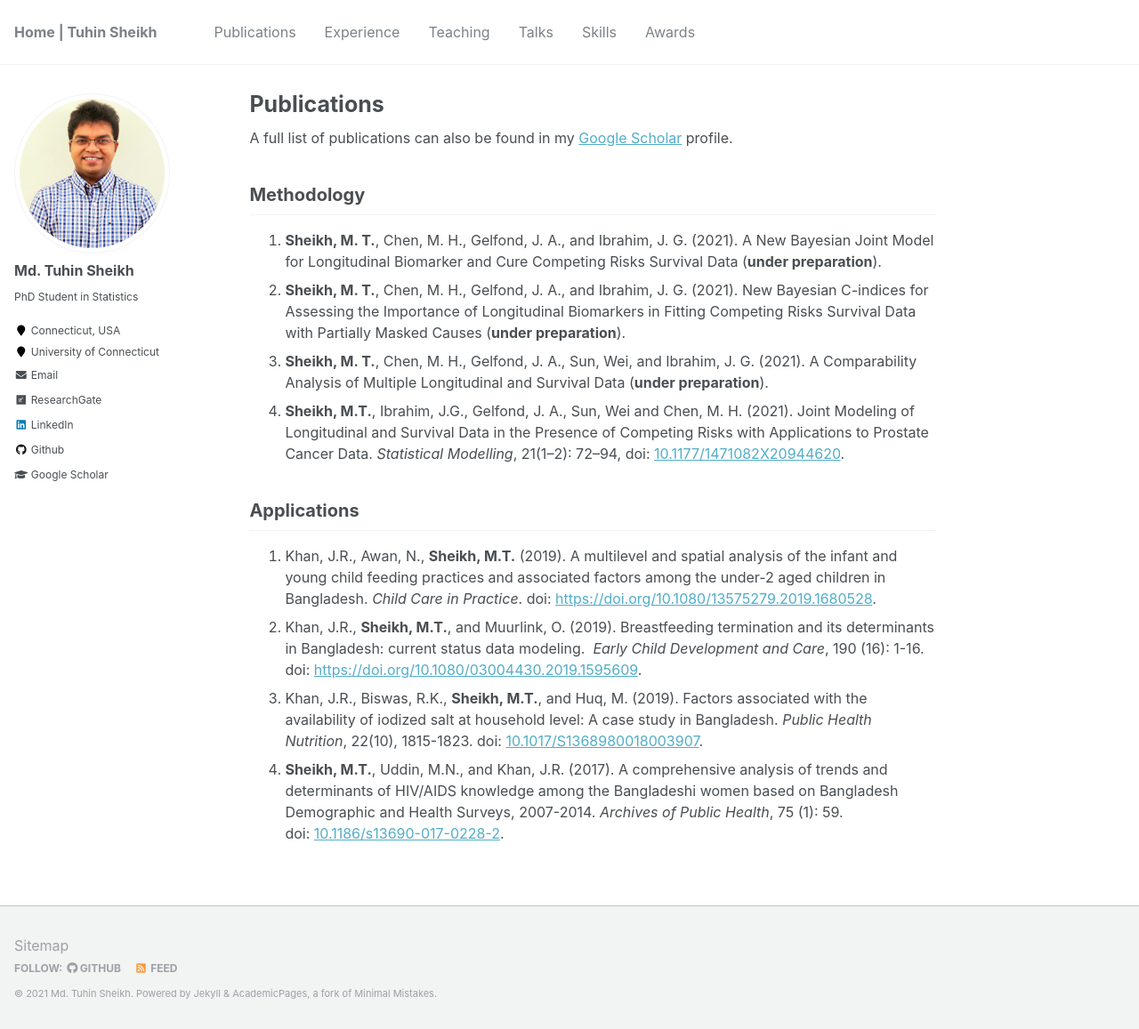
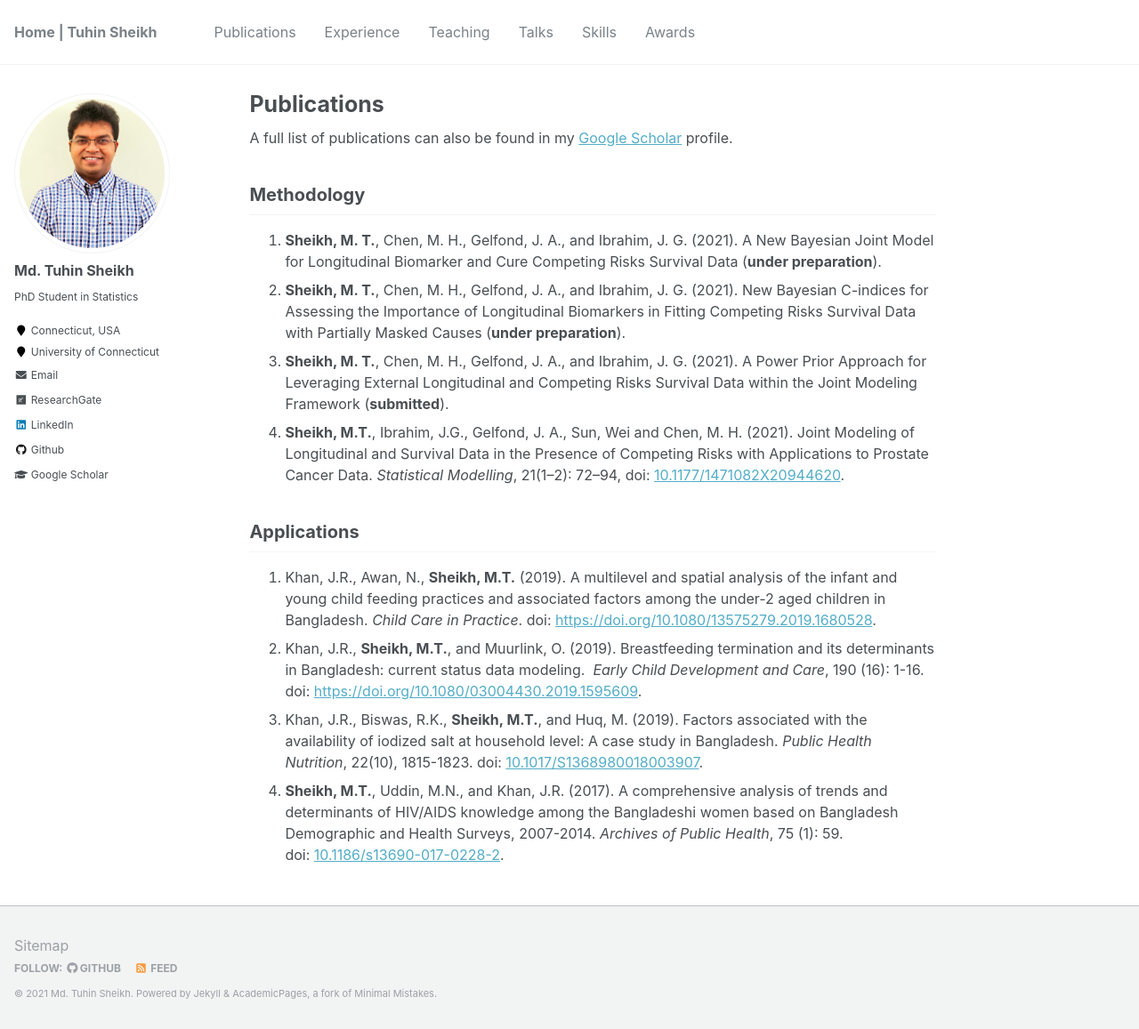
Before and after one commit to mdtuhinsheikh/mdtuhinsheikh.github.io, a Jekyll site: the page built from _pages/publications.md, in a window 1280 px wide and 1157 px high. Shown: the whole window at 89% size. Built offline with Jekyll 4.4.1, drawn with Linux system fonts in a browser that asks for light colours.

Commit message:
Update publications.md

```diff
--- a/_pages/publications.md
+++ b/_pages/publications.md
@@ -10,10 +10,8 @@ A full list of publications can also be found in my
 ## Methodology
 1. **Sheikh, M. T.**, Chen, M. H., Gelfond, J. A., and Ibrahim, J. G. (2021). A New Bayesian Joint Model for Longitudinal Biomarker and Cure Competing Risks Survival Data (**under preparation**).
 1. **Sheikh, M. T.**, Chen, M. H., Gelfond, J. A., and Ibrahim, J. G. (2021). New Bayesian C-indices for Assessing the Importance of Longitudinal Biomarkers in Fitting Competing Risks  Survival Data with Partially Masked Causes (**under preparation**).
-1. **Sheikh, M. T.**, Chen, M. H., Gelfond, J. A., Sun, Wei, and Ibrahim, J. G. (2021). A Comparability Analysis of Multiple Longitudinal and Survival Data (**under preparation**).
-1. **Sheikh, M.T.**, Ibrahim, J.G., Gelfond, J. A., Sun, Wei and Chen, M. H. (2021). Joint Modeling of
-Longitudinal and Survival Data in the Presence of Competing Risks with Applications
-to Prostate Cancer Data. *Statistical Modelling*, 21(1–2): 72–94, doi: [10.1177/1471082X20944620](https://journals.sagepub.com/doi/10.1177/1471082X20944620).
+1. **Sheikh, M. T.**, Chen, M. H., Gelfond, J. A., and Ibrahim, J. G. (2021). A Power Prior Approach for Leveraging External Longitudinal and Competing Risks Survival Data within the Joint Modeling Framework (**submitted**).
+1. **Sheikh, M.T.**, Ibrahim, J.G., Gelfond, J. A., Sun, Wei and Chen, M. H. (2021). Joint Modeling of Longitudinal and Survival Data in the Presence of Competing Risks with Applications to Prostate Cancer Data. *Statistical Modelling*, 21(1–2): 72–94, doi: [10.1177/1471082X20944620](https://journals.sagepub.com/doi/10.1177/1471082X20944620).
 
 ## Applications
 1. Khan, J.R., Awan, N., **Sheikh, M.T.** (2019). A multilevel and spatial analysis
```
